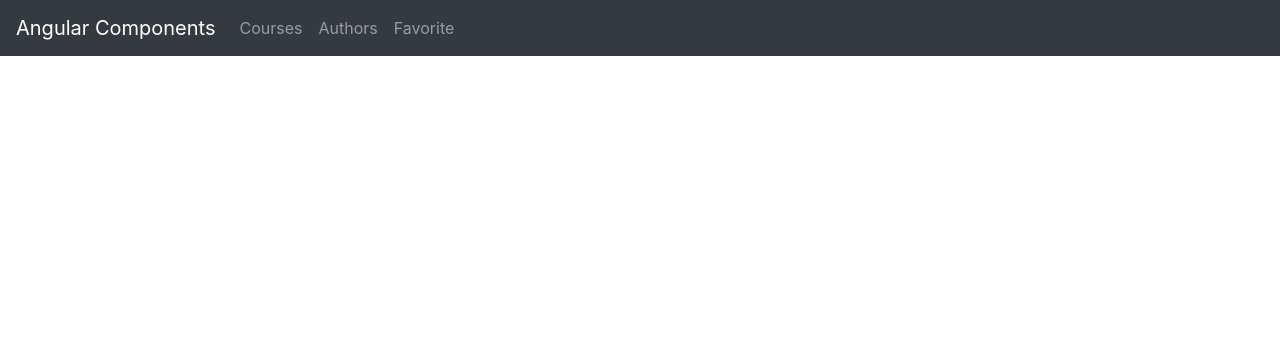
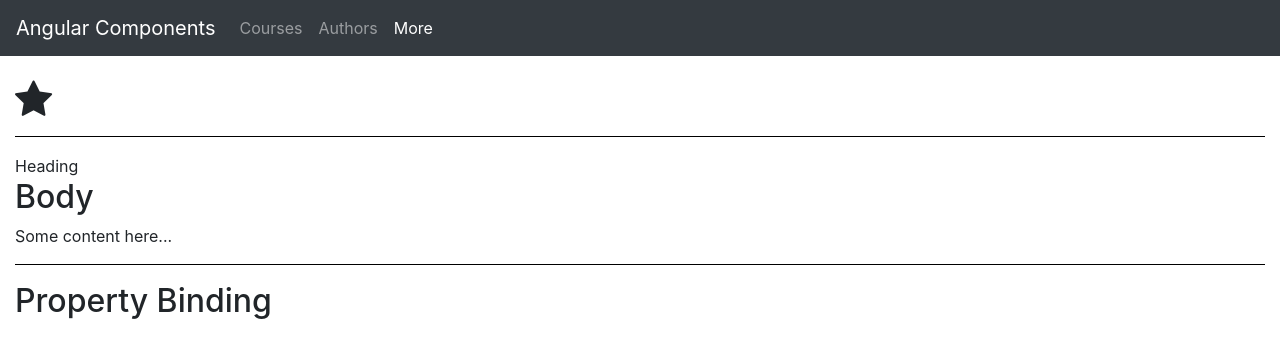
Before and after one commit to kboul/angular-components, an Angular app: page /more in a window 1280 px wide. Before the commit this address led to /. Shown: the top 358 px of the page. Built offline with nearby package versions, Linux system fonts and the light colour scheme.

Commit message:
Delete Favorite route and create more to include More components

```diff
--- /dev/null
+++ b/src/app/components/bootstrap-panel/bootstrap-panel.component.html
@@ -0,0 +1,8 @@
+<div class="panel panel-default">
+    <div class="panel-heading">
+        <ng-content select=".heading"></ng-content>
+    </div>
+    <div class="panel-body">
+        <ng-content select=".body"></ng-content>
+    </div>
+</div>
--- /dev/null
+++ b/src/app/components/more/more.component.html
@@ -0,0 +1,19 @@
+<favorite
+    [is-favorite]="star.isFavorite"
+    (change)="onFavoriteChanged($event)">
+</favorite>
+
+<hr style="height: 1px; border-top: 1px solid black;">
+
+<bootstrap-panel>
+    <ng-container class="heading">
+        Heading
+    </ng-container>
+    <div class="body">
+        <h2>Body</h2>
+        <p>Some content here...</p>
+    </div>
+</bootstrap-panel>
+
+<hr style="height: 1px; border-top: 1px solid black;">
+<h2>Property Binding</h2>
--- /dev/null
+++ b/src/app/components/more/more.component.ts
@@ -0,0 +1,30 @@
+import { Component } from '@angular/core';
+import { FavoriteChangedEventArgs } from '../../models/favoriteChangedEventArgs';
+
+@Component({
+    selector: 'app-more',
+    templateUrl: './more.component.html',
+    styleUrls: ['./more.component.sass']
+})
+
+export class MoreComponent {
+
+    star = {
+        isFavorite: true
+    }
+
+    onFavoriteChanged(stateOfIsFavorite: FavoriteChangedEventArgs) {
+        console.log("clicked status is currently", stateOfIsFavorite);
+    }
+
+    tweet: Object = {
+        isLiked: false,
+        likesCount: 10
+    }
+
+    courses: Array<Number> = [1, 2];
+
+    viewMode: string = 'else';
+
+    canSave: boolean = false;
+}
--- a/src/app/components/navbar/items.ts
+++ b/src/app/components/navbar/items.ts
@@ -1,5 +1,5 @@
 export const items = [
     { url: 'courses', name: 'Courses' },
     { url: 'authors', name: 'Authors' },
-    { url: 'favorite', name: 'Favorite' }
+    { url: 'more', name: 'More' }
 ]
--- /dev/null
+++ b/src/app/models/favoriteChangedEventArgs.ts
@@ -0,0 +1,3 @@
+export interface FavoriteChangedEventArgs {
+    newValue: boolean
+}
--- a/src/app/routes.ts
+++ b/src/app/routes.ts
@@ -1,11 +1,11 @@
 import { Routes } from '@angular/router';
 import { CoursesComponent } from './components/courses/courses.component';
 import { AuthorsComponent } from './components/authors/authors.component';
-import { FavoriteComponent } from './components/favorite/favorite.component';
+import { MoreComponent } from './components/more/more.component';
 
 export const routes: Routes = [
     { path: 'courses', component: CoursesComponent },
     { path: 'authors', component: AuthorsComponent },
-    { path: 'favorite', component: FavoriteComponent },
+    { path: 'more', component: MoreComponent },
     { path: '', redirectTo: '/courses', pathMatch: 'full' }
 ];
```
Also changed, not shown: src/app/app.module.ts (+6 -2 lines), src/app/components/bootstrap-panel/bootstrap-panel.component.ts (added, +9 -0 lines), src/app/components/bootstrap-panel/bootstrap-panel.component.sass (added), src/app/components/more/more.component.sass (added), 2 other files (tests, documents, lock files or other folders).
